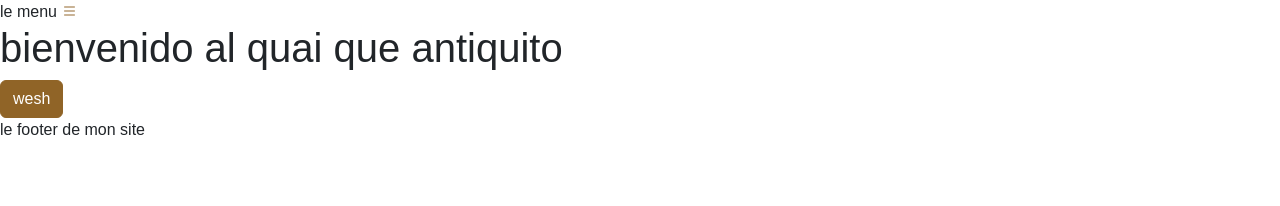
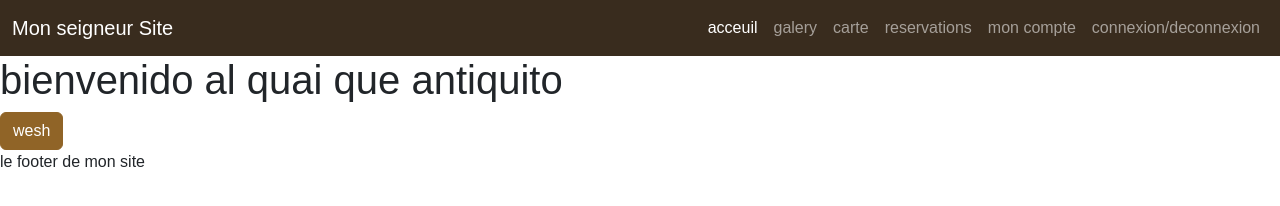
Before and after one commit to LuCassporki/projet_front_end, a website with bundled scripts: page index.html in a window 1280 px wide. Built offline with nearby package versions, Linux system fonts and the light colour scheme; files whose address does not match are found by name; a web font is replaced by a local one.

Commit message:
add site header

```diff
--- a/index.html
+++ b/index.html
@@ -3,15 +3,57 @@
   <head>
     <meta charset="UTF-8" />
     <meta name="viewport" content="width=device-width, initial-scale=1.0" />
-   <link rel="preconnect" href="https://fonts.googleapis.com" />
-   <link rel="preconnect" href="https://fonts.gstatic.com" />
-    <link href="https://fonts.googleapis.com/css2?family=Hind+Madurai:wght@300;4000&display=swap" rel="stylesheet" />
+    <link rel="preconnect" href="https://fonts.googleapis.com" />
+    <link rel="preconnect" href="https://fonts.gstatic.com" />
+    <link
+      href="https://fonts.googleapis.com/css2?family=Hind+Madurai:wght@300;4000&display=swap"
+      rel="stylesheet"
+    />
     <link rel="stylesheet" href="scss/main.css" />
 
     <title>site quai antique</title>
   </head>
   <body>
-    <header>le menu <a href="/pages/404.html"><i class="bi bi-list"></a></i></header>
+    <header>
+      <nav class="navbar navbar-expand-lg bg-dark" data-bs-theme="dark">
+        <div class="container-fluid">
+          <a class="navbar-brand" href="/">Mon seigneur Site</a>
+          <button
+            class="navbar-toggler"
+            type="button"
+            data-bs-toggle="collapse"
+            data-bs-target="#navbarNav"
+            aria-controls="navbarNav"
+            aria-expanded="false"
+            aria-label="Toggle navigation"
+          >
+            <span class="navbar-toggler-icon"></span>
+          </button>
+          <div class="collapse navbar-collapse" id="navbarNav">
+            <ul class="navbar-nav ms-auto mb-2 mb-lg-0">
+              <li class="nav-item">
+                <a class="nav-link active"  href="/">acceuil</a>
+              </li>
+              <li class="nav-item">
+                <a class="nav-link" href="#">galery</a>
+              </li>
+              <li class="nav-item">
+                <a class="nav-link" href="#">carte</a>
+              </li>
+              <li class="nav-item">
+                <a class="nav-link" href="#">reservations</a>
+              </li>
+              <li class="nav-item">
+                <a class="nav-link" href="#">mon compte</a>
+              </li>
+              <li class="nav-item">
+                <a class="nav-link" href="#">connexion/deconnexion</a>
+              </li>
+            </ul>
+          </div>
+        </div>
+      </nav>
+    </header>
 
     <main id="main-page">
       <!-- le contenu de la page sera injecter ici  -->
```
